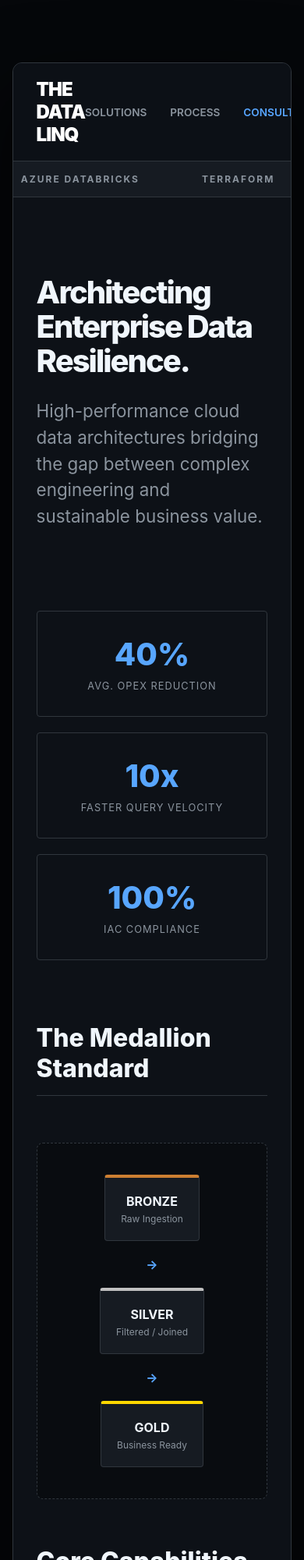
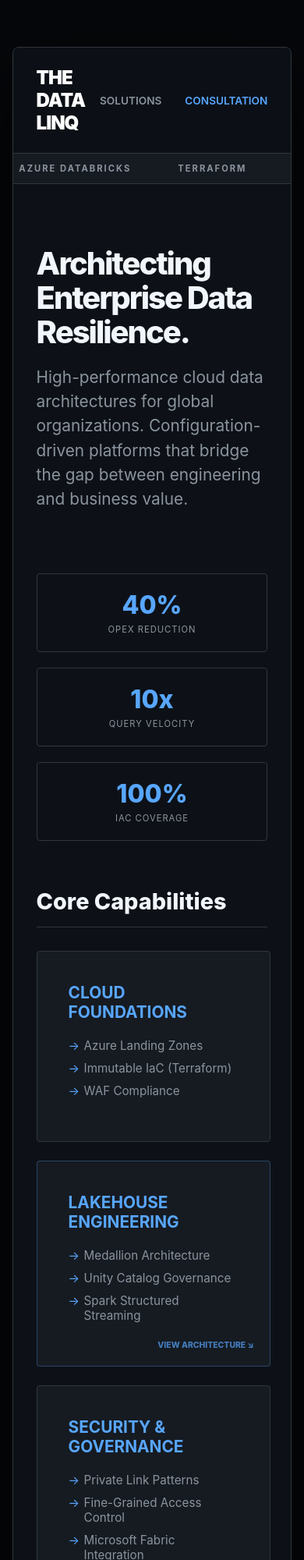
Before and after one commit to zbachore/thedatalinq, a plain HTML site: page index.html in a window 390 px wide. Shown: the top 2000 px of the page at 78% size. Drawn offline with Linux system fonts and the light colour scheme.

Commit message:
Update index.html

```diff
--- a/index.html
+++ b/index.html
@@ -20,13 +20,12 @@
 
     body {
       margin: 0;
-      padding: 80px 0;
+      padding: 60px 0;
       font-family: 'Inter', -apple-system, system-ui, sans-serif;
       background-color: var(--frame-bg);
       color: var(--text-main);
       display: flex;
-      flex-direction: column;
-      align-items: center;
+      justify-content: center;
     }
 
     .page-wrapper {
@@ -34,22 +33,19 @@
       max-width: var(--max-width);
       background-color: var(--inner-canvas);
       border: 1px solid var(--border);
-      border-radius: 12px;
+      border-radius: 8px;
       box-shadow: 0 40px 100px rgba(0,0,0,0.8);
       overflow: hidden;
-      position: relative;
     }
 
-    /* 1. GLASSMORPHISM NAV */
     nav {
       position: sticky;
       top: 0;
       z-index: 1000;
-      background: rgba(13, 17, 23, 0.8);
-      backdrop-filter: blur(12px);
-      -webkit-backdrop-filter: blur(12px);
+      background: rgba(13, 17, 23, 0.9);
+      backdrop-filter: blur(10px);
       border-bottom: 1px solid var(--border);
-      padding: 1.2rem 60px;
+      padding: 1.5rem 60px;
       display: flex;
       justify-content: space-between;
       align-items: center;
@@ -58,24 +54,24 @@
     .logo { font-weight: 900; font-size: 1.5rem; letter-spacing: -1px; text-decoration: none; color: #fff; }
     .container { padding: 0 60px; }
 
-    /* 2. TECH TICKER (Marquee) */
+    /* TICKER */
     .ticker-wrap {
       background: var(--surface);
       border-bottom: 1px solid var(--border);
-      padding: 15px 0;
+      padding: 12px 0;
       overflow: hidden;
     }
     .ticker {
       display: flex;
       white-space: nowrap;
-      animation: marquee 30s linear infinite;
+      animation: marquee 40s linear infinite;
     }
     .ticker span {
       color: var(--text-muted);
-      font-size: 0.75rem;
+      font-size: 0.7rem;
       font-weight: 700;
       text-transform: uppercase;
-      padding: 0 40px;
+      padding: 0 30px;
       letter-spacing: 2px;
     }
     @keyframes marquee {
@@ -83,66 +79,85 @@
       100% { transform: translateX(-50%); }
     }
 
-    /* Hero & Sections */
-    .hero { padding: 100px 0 80px; }
+    /* HERO */
+    .hero { padding: 80px 0 60px; }
     h1 { font-size: clamp(2.5rem, 5vw, 4rem); margin: 0; letter-spacing: -2px; line-height: 1.1; font-weight: 800; }
-    .hero-sub { font-size: 1.4rem; color: var(--text-muted); margin: 25px 0; max-width: 850px; line-height: 1.5; }
+    .hero-sub { font-size: 1.3rem; color: var(--text-muted); margin: 20px 0; max-width: 800px; line-height: 1.5; }
 
-    /* 3. DYNAMIC ARCHITECTURE DIAGRAM (Medallion) */
+    /* SERVICES */
+    .section-title { font-size: 1.8rem; font-weight: 800; margin-bottom: 30px; border-bottom: 1px solid var(--border); padding-bottom: 15px; }
+    .services-grid { display: grid; grid-template-columns: repeat(auto-fit, minmax(300px, 1fr)); gap: 24px; margin-bottom: 60px; }
+
+    .service-card {
+      background: var(--surface);
+      padding: 40px;
+      border: 1px solid var(--border);
+      border-radius: 4px;
+      transition: all 0.3s ease;
+      cursor: default;
+    }
+
+    /* Clickable Card Style */
+    .card-clickable { cursor: pointer; position: relative; border-color: rgba(88, 166, 255, 0.3); }
+    .card-clickable:hover { border-color: var(--accent); transform: translateY(-5px); background: #1c2128; }
+    .card-clickable::after { content: "VIEW ARCHITECTURE ↘"; position: absolute; bottom: 20px; right: 20px; font-size: 0.65rem; color: var(--accent); font-weight: 800; opacity: 0.7; }
+
+    .service-card h3 { color: var(--accent); margin-top: 0; font-size: 1.3rem; text-transform: uppercase; }
+    .service-card ul { padding: 0; list-style: none; color: var(--text-muted); font-size: 0.95rem; margin-top: 20px; }
+    .service-card li { margin-bottom: 10px; padding-left: 20px; position: relative; }
+    .service-card li::before { content: "→"; position: absolute; left: 0; color: var(--accent); }
+
+    /* HIDDEN ARCHITECTURE SECTION */
+    #medallion-detail {
+      display: none;
+      background: #090c10;
+      border: 1px solid var(--accent);
+      border-radius: 8px;
+      padding: 40px;
+      margin-bottom: 60px;
+      animation: fadeIn 0.5s ease;
+    }
+    @keyframes fadeIn { from { opacity: 0; transform: translateY(10px); } to { opacity: 1; transform: translateY(0); } }
+
     .arch-diagram {
       display: flex;
       justify-content: space-between;
       align-items: center;
-      margin: 60px 0;
-      padding: 40px;
-      background: #090c10;
-      border-radius: 8px;
-      border: 1px dashed var(--border);
+      margin-top: 30px;
     }
-    .arch-node {
-      text-align: center;
-      flex: 1;
-      padding: 20px;
-      border: 1px solid var(--border);
-      border-radius: 4px;
-      background: var(--surface);
-      position: relative;
-    }
-    .arch-arrow { color: var(--accent); padding: 0 15px; font-weight: bold; }
+    .arch-node { flex: 1; text-align: center; padding: 25px; background: var(--surface); border: 1px solid var(--border); border-radius: 4px; }
     .node-bronze { border-top: 4px solid #cd7f32; }
     .node-silver { border-top: 4px solid #c0c0c0; }
     .node-gold { border-top: 4px solid #ffd700; }
+    .arch-arrow { color: var(--accent); padding: 0 15px; font-weight: bold; font-size: 1.5rem; }
 
-    /* Grid Layouts */
-    .section-title { font-size: 2rem; font-weight: 800; margin-bottom: 40px; border-bottom: 1px solid var(--border); padding-bottom: 15px; }
-    .services-grid { display: grid; grid-template-columns: repeat(auto-fit, minmax(300px, 1fr)); gap: 24px; margin-bottom: 60px; }
-    .service-card { background: var(--surface); padding: 40px; border: 1px solid var(--border); border-radius: 4px; transition: 0.3s; }
-    .service-card:hover { border-color: var(--accent); transform: translateY(-5px); }
-    .service-card h3 { color: var(--accent); margin-top: 0; font-size: 1.2rem; }
+    .close-btn {
+      background: transparent;
+      border: 1px solid var(--border);
+      color: var(--text-muted);
+      padding: 5px 15px;
+      cursor: pointer;
+      font-size: 0.7rem;
+      float: right;
+    }
+    .close-btn:hover { color: #fff; border-color: #fff; }
 
-    /* 4. PERFORMANCE STATS (Counters) */
-    .stats-bar {
-      display: grid;
-      grid-template-columns: repeat(3, 1fr);
-      gap: 20px;
-      margin-bottom: 80px;
-      text-align: center;
-    }
-    .stat-item { padding: 30px; border: 1px solid var(--border); border-radius: 4px; }
-    .stat-number { display: block; font-size: 2.5rem; font-weight: 800; color: var(--accent); margin-bottom: 5px; }
-    .stat-label { font-size: 0.8rem; color: var(--text-muted); text-transform: uppercase; letter-spacing: 1px; }
+    /* STATS & CTA */
+    .stats-bar { display: grid; grid-template-columns: repeat(3, 1fr); gap: 20px; margin-bottom: 60px; }
+    .stat-item { padding: 20px; border: 1px solid var(--border); text-align: center; border-radius: 4px; }
+    .stat-number { display: block; font-size: 2rem; font-weight: 800; color: var(--accent); }
+    .stat-label { font-size: 0.7rem; color: var(--text-muted); text-transform: uppercase; letter-spacing: 1px; }
 
-    /* CTA & Footer */
     .cta-section { background: var(--surface); padding: 80px 60px; border-top: 1px solid var(--border); text-align: center; }
     .btn { background: var(--accent); color: white; padding: 18px 45px; text-decoration: none; border-radius: 4px; font-weight: 700; display: inline-block; transition: 0.3s; }
-    .btn:hover { box-shadow: 0 0 20px rgba(88, 166, 255, 0.4); transform: scale(1.02); }
 
     footer { padding: 40px 60px; background: #090c10; color: var(--text-muted); font-size: 0.85rem; display: flex; justify-content: space-between; }
 
     @media (max-width: 900px) {
       .container { padding: 0 30px; }
-      nav { padding: 1.2rem 30px; }
+      nav { padding: 1.5rem 30px; }
       .arch-diagram { flex-direction: column; gap: 20px; }
+      .arch-arrow { transform: rotate(90deg); padding: 10px; }
       .stats-bar { grid-template-columns: 1fr; }
     }
   </style>
@@ -154,15 +169,14 @@
     <a href="#" class="logo">THE DATA LINQ</a>
     <div style="display: flex; gap: 30px; font-size: 0.85rem; font-weight: 600;">
       <a href="#services" style="color: var(--text-muted); text-decoration: none;">SOLUTIONS</a>
-      <a href="#architecture" style="color: var(--text-muted); text-decoration: none;">PROCESS</a>
       <a href="#contact" style="color: var(--accent); text-decoration: none;">CONSULTATION</a>
     </div>
   </nav>
 
   <div class="ticker-wrap">
     <div class="ticker">
-      <span>Azure Databricks</span> <span>Terraform</span> <span>Apache Spark</span> <span>Microsoft Fabric</span> <span>Python</span> <span>Unity Catalog</span> <span>SQL Server</span>
-      <span>Azure Databricks</span> <span>Terraform</span> <span>Apache Spark</span> <span>Microsoft Fabric</span> <span>Python</span> <span>Unity Catalog</span> <span>SQL Server</span>
+      <span>Azure Databricks</span> <span>Terraform</span> <span>Apache Spark</span> <span>Microsoft Fabric</span> <span>Python</span> <span>Unity Catalog</span> <span>SQL Server</span> <span>CI/CD Pipelines</span> <span>Delta Lake</span>
+      <span>Azure Databricks</span> <span>Terraform</span> <span>Apache Spark</span> <span>Microsoft Fabric</span> <span>Python</span> <span>Unity Catalog</span> <span>SQL Server</span> <span>CI/CD Pipelines</span> <span>Delta Lake</span>
     </div>
   </div>
 
@@ -170,60 +184,57 @@
     <header class="hero">
       <h1>Architecting Enterprise Data Resilience.</h1>
       <p class="hero-sub">
-        High-performance cloud data architectures bridging the gap between complex engineering and sustainable business value.
+        High-performance cloud data architectures for global organizations. Configuration-driven platforms that bridge the gap between engineering and business value.
       </p>
     </header>
 
     <div class="stats-bar">
-      <div class="stat-item">
-        <span class="stat-number">40%</span>
-        <span class="stat-label">Avg. OpEx Reduction</span>
-      </div>
-      <div class="stat-item">
-        <span class="stat-number">10x</span>
-        <span class="stat-label">Faster Query Velocity</span>
-      </div>
-      <div class="stat-item">
-        <span class="stat-number">100%</span>
-        <span class="stat-label">IaC Compliance</span>
-      </div>
+      <div class="stat-item"><span class="stat-number">40%</span><span class="stat-label">OpEx Reduction</span></div>
+      <div class="stat-item"><span class="stat-number">10x</span><span class="stat-label">Query Velocity</span></div>
+      <div class="stat-item"><span class="stat-number">100%</span><span class="stat-label">IaC Coverage</span></div>
     </div>
-
-
-    <section id="architecture">
-      <h2 class="section-title">The Medallion Standard</h2>
-      <div class="arch-diagram">
-        <div class="arch-node node-bronze">
-          <strong>BRONZE</strong>
-          <div style="font-size: 0.75rem; color: var(--text-muted); margin-top: 5px;">Raw Ingestion</div>
-        </div>
-        <span class="arch-arrow">→</span>
-        <div class="arch-node node-silver">
-          <strong>SILVER</strong>
-          <div style="font-size: 0.75rem; color: var(--text-muted); margin-top: 5px;">Filtered / Joined</div>
-        </div>
-        <span class="arch-arrow">→</span>
-        <div class="arch-node node-gold">
-          <strong>GOLD</strong>
-          <div style="font-size: 0.75rem; color: var(--text-muted); margin-top: 5px;">Business Ready</div>
-        </div>
-      </div>
-    </section>
 
     <section id="services">
       <h2 class="section-title">Core Capabilities</h2>
+
+
+      <div id="medallion-detail">
+        <button class="close-btn" onclick="toggleArch()">CLOSE ×</button>
+        <h3 style="color: var(--accent); margin-top: 0;">Medallion Architecture Design</h3>
+        <p style="color: var(--text-muted); font-size: 0.9rem;">Our framework ensures data quality and lineage through a structured multi-layer approach.</p>
+        <div class="arch-diagram">
+          <div class="arch-node node-bronze"><strong>BRONZE</strong><br><small>Raw Ingestion</small></div>
+          <span class="arch-arrow">→</span>
+          <div class="arch-node node-silver"><strong>SILVER</strong><br><small>Enriched / Cleaned</small></div>
+          <span class="arch-arrow">→</span>
+          <div class="arch-node node-gold"><strong>GOLD</strong><br><small>Business Ready</small></div>
+        </div>
+      </div>
+
       <div class="services-grid">
         <div class="service-card">
           <h3>Cloud Foundations</h3>
-          <p style="color: var(--text-muted); font-size: 0.9rem;">Immutable infrastructure via Terraform and Well-Architected Azure Landing Zones.</p>
+          <ul>
+            <li>Azure Landing Zones</li>
+            <li>Immutable IaC (Terraform)</li>
+            <li>WAF Compliance</li>
+          </ul>
+        </div>
+        <div class="service-card card-clickable" onclick="toggleArch()">
+          <h3>Lakehouse Engineering</h3>
+          <ul>
+            <li>Medallion Architecture</li>
+            <li>Unity Catalog Governance</li>
+            <li>Spark Structured Streaming</li>
+          </ul>
         </div>
         <div class="service-card">
-          <h3>Lakehouse Engineering</h3>
-          <p style="color: var(--text-muted); font-size: 0.9rem;">High-velocity Spark streaming and Unity Catalog governance.</p>
-        </div>
-        <div class="service-card">
-          <h3>Unified Governance</h3>
-          <p style="color: var(--text-muted); font-size: 0.9rem;">Fine-grained access control and end-to-end data lineage.</p>
+          <h3>Security & Governance</h3>
+          <ul>
+            <li>Private Link Patterns</li>
+            <li>Fine-Grained Access Control</li>
+            <li>Microsoft Fabric Integration</li>
+          </ul>
         </div>
       </div>
     </section>
@@ -232,9 +243,6 @@
   <section id="contact" class="cta-section">
     <div class="container">
       <h2 style="font-size: 2.5rem; margin-top: 0;">Modernize Your Architecture</h2>
-      <p style="color: var(--text-muted); max-width: 700px; margin: 0 auto 40px;">
-        Discuss your enterprise data strategy or platform optimization with our lead architects.
-      </p>
       <a href="mailto:contact@thedatalinq.com" class="btn">Request a Strategic Consultation</a>
     </div>
   </section>
@@ -245,5 +253,17 @@
   </footer>
 </div>
 
+<script>
+  function toggleArch() {
+    const detail = document.getElementById('medallion-detail');
+    if (detail.style.display === 'block') {
+      detail.style.display = 'none';
+    } else {
+      detail.style.display = 'block';
+      detail.scrollIntoView({ behavior: 'smooth', block: 'center' });
+    }
+  }
+</script>
+
 </body>
 </html>
```
